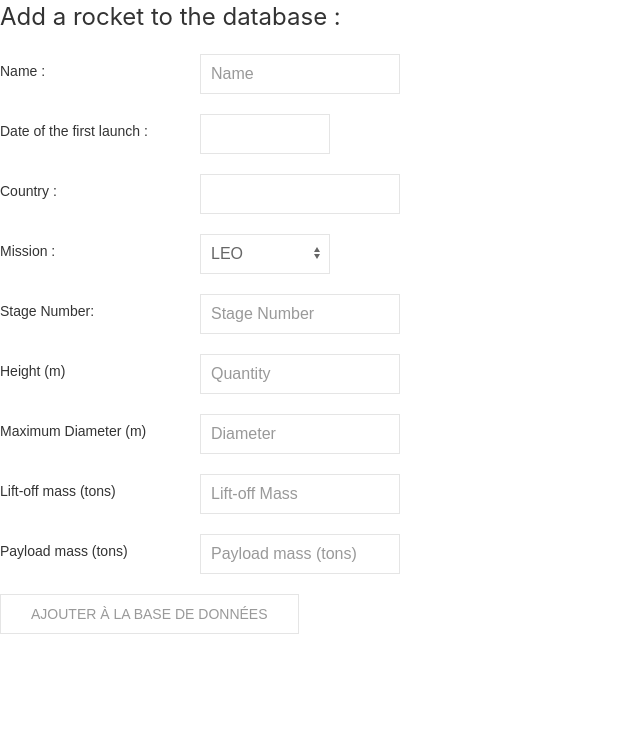
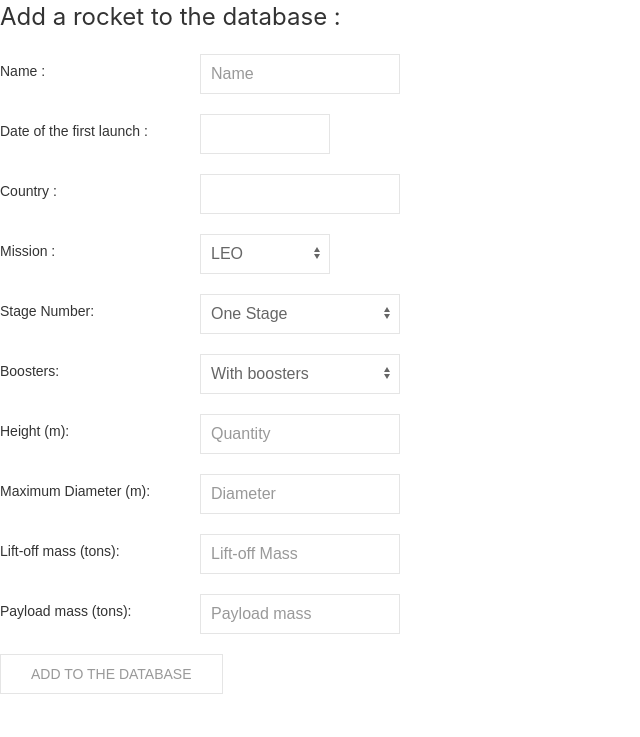
Before and after one commit to o-laurent/rocket-design, a Flask app: page / in a window 1280 px wide. Shown: the top 737 px of the page, without its empty margins (0-640 px from the left). Run offline with Flask 2, Linux system fonts and the light colour scheme.

Commit message:
minor changes

```diff
--- a/templates/index.html
+++ b/templates/index.html
@@ -22,7 +22,7 @@
 
             <div class="uk-margin">
                 <label class="uk-form-label" for="rocketYear">Date of the first launch :</label>
-                <input id='rocketYear' class="uk-input uk-form-width-small"></input>
+                <input id='rocketYear' class="uk-input uk-form-width-small" type='number'></input>
             </div>
 
             <div class="uk-margin">
@@ -40,30 +40,41 @@
             </div>
 
             <div class="uk-margin">
-                <label class="uk-form-label"for="stageNumber">Stage Number:</label>
-                <input class="uk-input uk-form-width-medium" id="stageNumber" type="number" placeholder="Stage Number" name='stageNumber' autocomplete="off">
+                <label class="uk-form-label" for="stageNumber">Stage Number:</label>
+                <select id='stageNumber' class="uk-select uk-form-width-medium">
+                    <option value='1'> One Stage </option>
+                    <option value='2'> Two Stages </option>
+                </select>
             </div>
 
             <div class="uk-margin">
-                <label class="uk-form-label" for="rocketHeight">Height (m)</label>
+                <label class="uk-form-label" for="boosterSelect">Boosters:</label>
+                <select id='boosterSelect' class="uk-select uk-form-width-medium">
+                    <option value='1'> With boosters </option>
+                    <option value='2'> No boosters </option>
+                </select>
+            </div>
+
+            <div class="uk-margin">
+                <label class="uk-form-label" for="rocketHeight">Height (m):</label>
                 <input class="uk-input uk-form-width-medium" id="rocketHeight" type="number" placeholder="Quantity" name='rocketHeight' autocomplete="off">
             </div>
             <div class="uk-margin">
-                <label class="uk-form-label" for="rocketDiameter">Maximum Diameter (m)</label>
+                <label class="uk-form-label" for="rocketDiameter">Maximum Diameter (m):</label>
                 <input class="uk-input uk-form-width-medium" id="rocketDiameter" type="number" placeholder="Diameter" name='rocketDiameter' autocomplete="off">
             </div>
 
             <div class="uk-margin">
-                <label class="uk-form-label" for="liftOffMass">Lift-off mass (tons)</label>
+                <label class="uk-form-label" for="liftOffMass">Lift-off mass (tons):</label>
                 <input class="uk-input uk-form-width-medium" id="liftOffMass" type="number" placeholder="Lift-off Mass" name='liftOffMass' autocomplete="off">
             </div>
 
             <div class="uk-margin">
-                <label class="uk-form-label" for="payloadMass">Payload mass (tons)</label>
-                <input class="uk-input uk-form-width-medium" id="payloadMass" type="number" placeholder="Payload mass (tons)"  step="0.01" name='payloadMass' autocomplete="off">
+                <label class="uk-form-label" for="payloadMass">Payload mass (tons):</label>
+                <input class="uk-input uk-form-width-medium" id="payloadMass" type="number" placeholder="Payload mass"  step="0.01" name='payloadMass' autocomplete="off">
             </div>
             <div class="uk-margin">
-                <button id="AddBaseButton" class="uk-button uk-button-primary" type="button" onClick='addProduct()' disabled="">Ajouter à la base de données</button>
+                <button id="AddBaseButton" class="uk-button uk-button-primary" type="button" onClick='addRocket()' disabled="">Add to the DataBase</button>
             </div>
             <br>
         </form>
```
